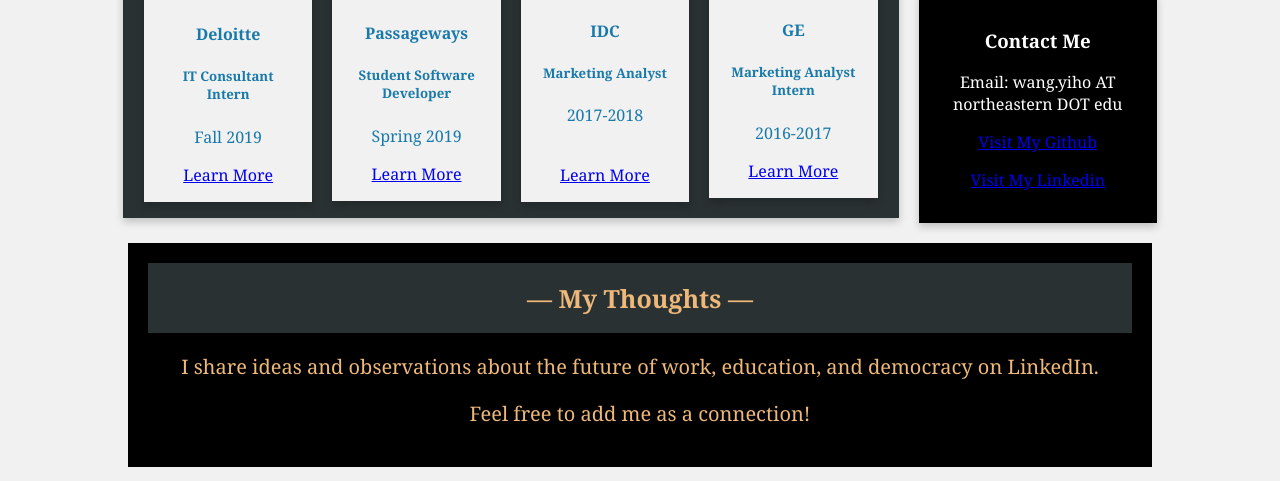
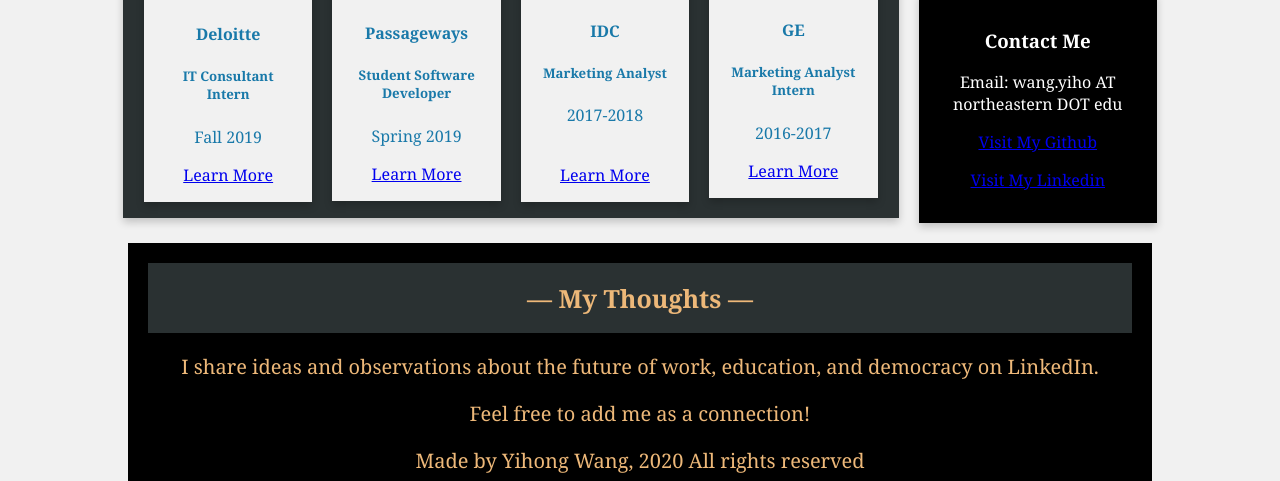
Before and after one commit to zhaozhaochong/yihongwang001.github.io, a plain HTML site: page index.html in a window 1280 px wide. Both pictures are taken after a click on the button "— My Thoughts —". Shown: the part 977-1458 px from the top of the page. Drawn offline with Linux system fonts and the light colour scheme.

Commit message:
Update index.html

```diff
--- a/index.html
+++ b/index.html
@@ -169,7 +169,7 @@
         <p>
           I share ideas and observations about the future of work, education,
           and democracy on LinkedIn.</p> <p>Feel free to add me as a connection!
-        </p>
+        </p> <p>Made by Yihong Wang, 2020 All rights reserved</p>
       </div>
       <script src="./js/collapse.js"></script>
     </div>
```
